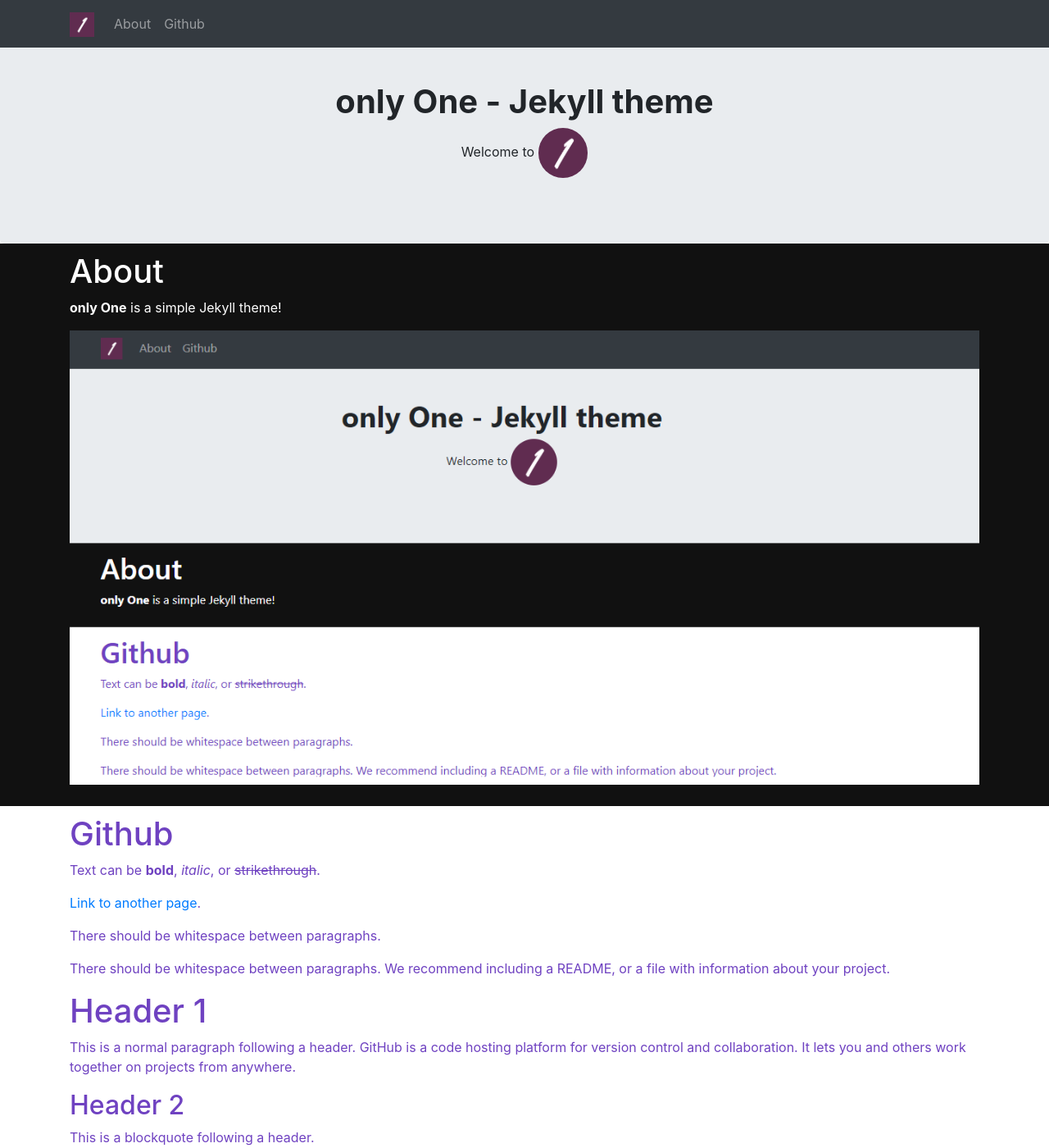
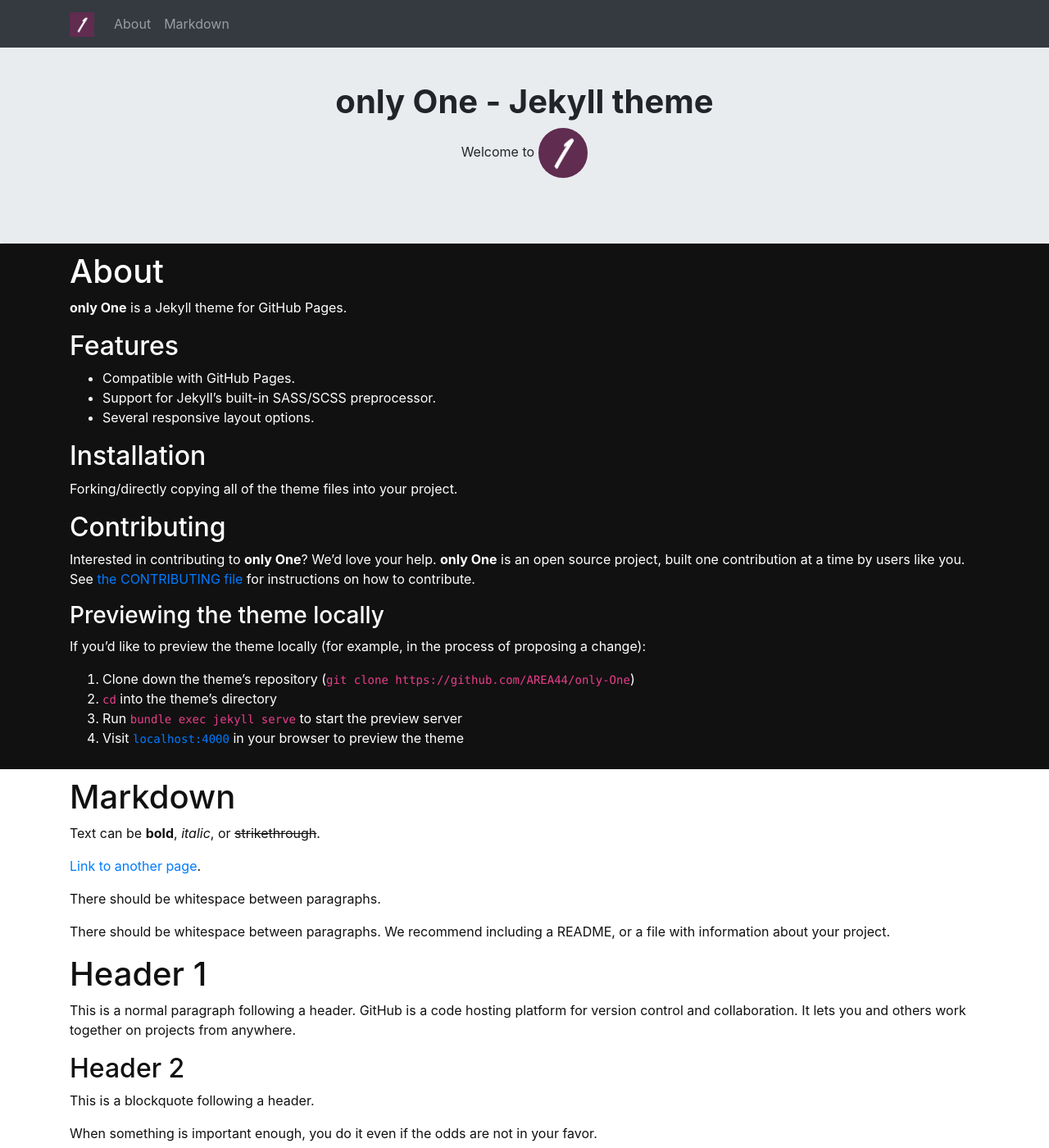
Before and after one commit to AREA44/only-One, a Jekyll site: the page built from _posts/2020-04-02-markdown.md, in a window 1280 px wide and 1400 px high. Shown: the whole window at 82% size. Built offline with Jekyll 4.4.1, drawn with Linux system fonts in a browser that asks for light colours; our own code applies the rules of GitHub Pages for plain Markdown files.

```diff
--- a/_data/navigation.yml
+++ b/_data/navigation.yml
@@ -1,4 +1,4 @@
 - title: About
   link: "#about"
-- title: Github
-  link: "#github"
+- title: Markdown
+  link: "#markdown"
--- a/_layouts/default.html
+++ b/_layouts/default.html
@@ -1,7 +1,7 @@
 <!DOCTYPE html>
 <html>
 {% include head.html %}
-
+{% include google_analytics.html %}
 <body>
   {% include header.html %}
   {% include navigation.html %}
--- a/_posts/2020-04-01-about.md
+++ b/_posts/2020-04-01-about.md
@@ -5,6 +5,27 @@ textcolor: "#fff"
 ---
 # About
 
-**only One** is a simple Jekyll theme!
+**only One** is a Jekyll theme for GitHub Pages.
 
-![Screenshot](./docs/screenshot.png)
+## Features
+
+* Compatible with GitHub Pages.
+* Support for Jekyll's built-in SASS/SCSS preprocessor.
+* Several responsive layout options.
+
+## Installation
+
+Forking/directly copying all of the theme files into your project.
+
+## Contributing
+
+Interested in contributing to **only One**? We'd love your help. **only One** is an open source project, built one contribution at a time by users like you. See [the CONTRIBUTING file](docs/CONTRIBUTING.md) for instructions on how to contribute.
+
+### Previewing the theme locally
+
+If you'd like to preview the theme locally (for example, in the process of proposing a change):
+
+1. Clone down the theme's repository (`git clone https://github.com/AREA44/only-One`)
+2. `cd` into the theme's directory
+3. Run `bundle exec jekyll serve` to start the preview server
+4. Visit [`localhost:4000`](http://localhost:4000) in your browser to preview the theme
--- a/_posts/2020-04-02-github.md
+++ b/_posts/2020-04-02-markdown.md
@@ -1,10 +1,10 @@
 ---
-title: "Github"
+title: "Markdown"
 background-color: "#fff"
-textcolor: "#6f42c1"
+textcolor: "#111"
 ---
 
-# Github
+# Markdown
 
 Text can be **bold**, _italic_, or ~~strikethrough~~.
 
```
Also changed, not shown: docs/CONTRIBUTING.md (+0 -2 lines), CHANGELOG.md, README.md.
